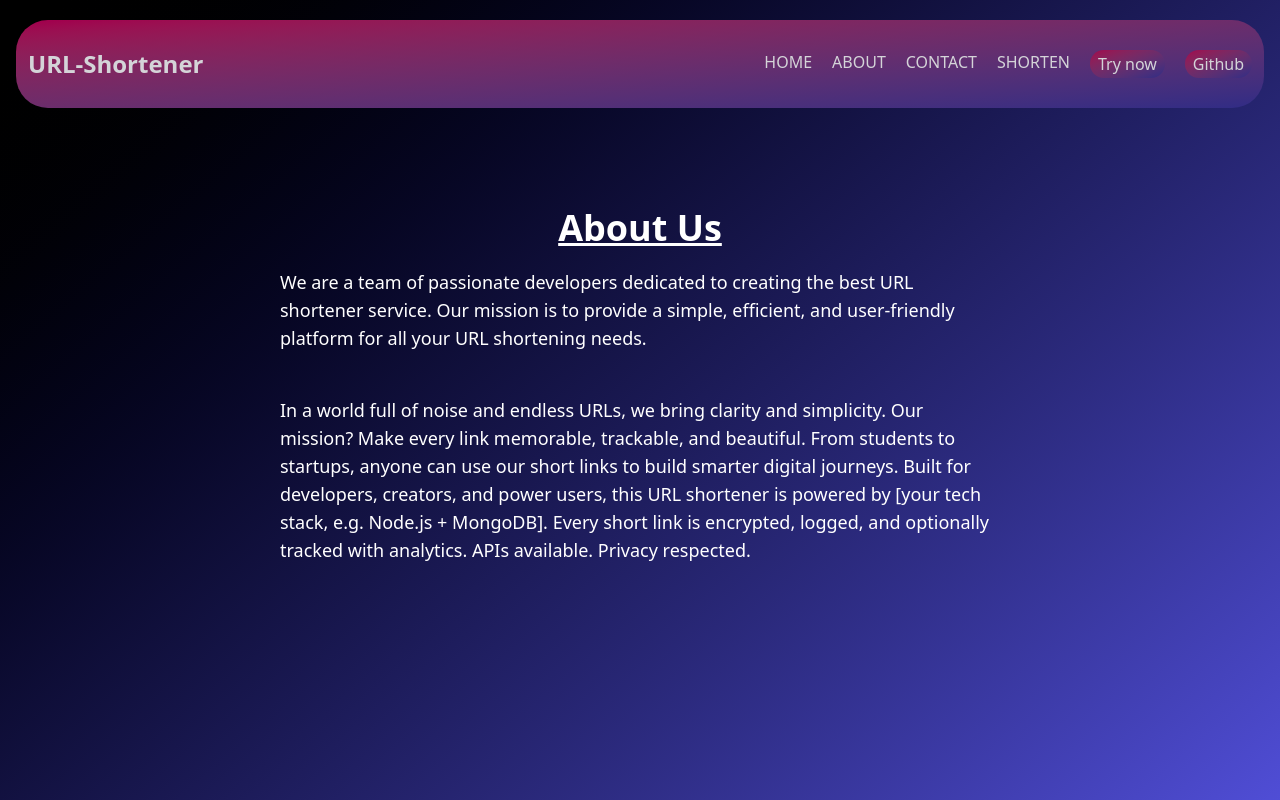
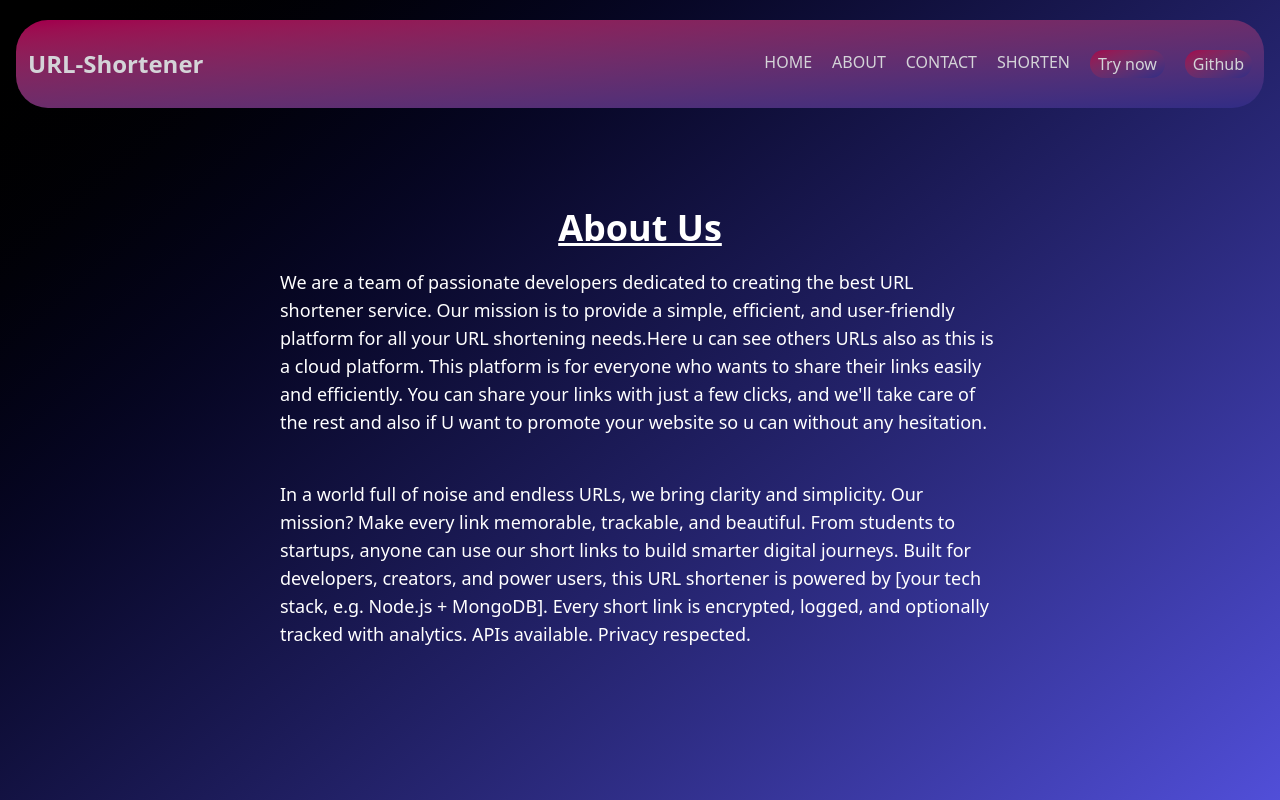
Before and after one commit to KUSHAGRA-bday/url-shortener-2, a Next.js app: page /About in a window 1280 px wide. Shown: the top 800 px of the page. Built offline with nearby package versions, Linux system fonts and the light colour scheme.

Commit message:
Update page.jsx

```diff
--- a/app/About/page.jsx
+++ b/app/About/page.jsx
@@ -5,10 +5,10 @@ const About = () => {
     <div>
       <main className='text-white flex flex-col items-center py-20 min-h-screen' >
       <h1 className='text-4xl font-bold underline'>About Us</h1>
-      <p className='text-lg px-70 py-5'>We are a team of passionate developers dedicated to creating the best URL shortener service. Our mission is to provide a simple, efficient, and user-friendly platform for all your URL shortening needs.</p>
+      <p className='text-lg px-70 py-5'>We are a team of passionate developers dedicated to creating the best URL shortener service. Our mission is to provide a simple, efficient, and user-friendly platform for all your URL shortening needs.Here u can see others URLs also as this is a cloud platform. This platform is for everyone who wants to share their links easily and efficiently. You can share your links with just a few clicks, and we'll take care of the rest and also if U want to promote your website so u can without any hesitation.</p>
       <br />
       <p className='text-lg px-70'>In a world full of noise and endless URLs, we bring clarity and simplicity. Our mission? Make every link memorable, trackable, and beautiful. From students to startups, anyone can use our short links to build smarter digital journeys. Built for developers, creators, and power users, this URL shortener is powered by [your tech stack, e.g. Node.js + MongoDB]. Every short link is encrypted, logged, and optionally tracked with analytics. APIs available. Privacy respected.</p></main>
-x    </div>
+    </div>
   )
 }
 
```
